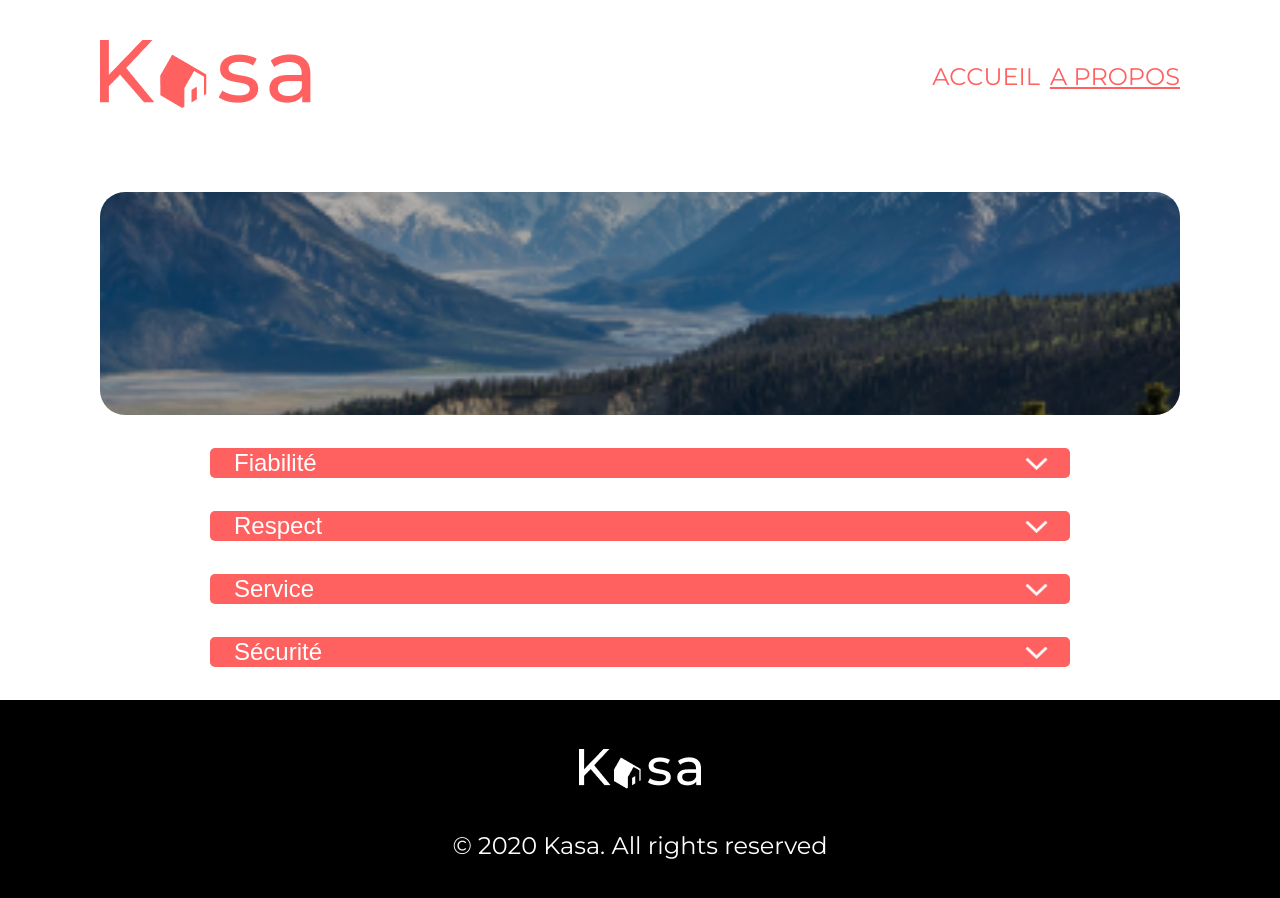
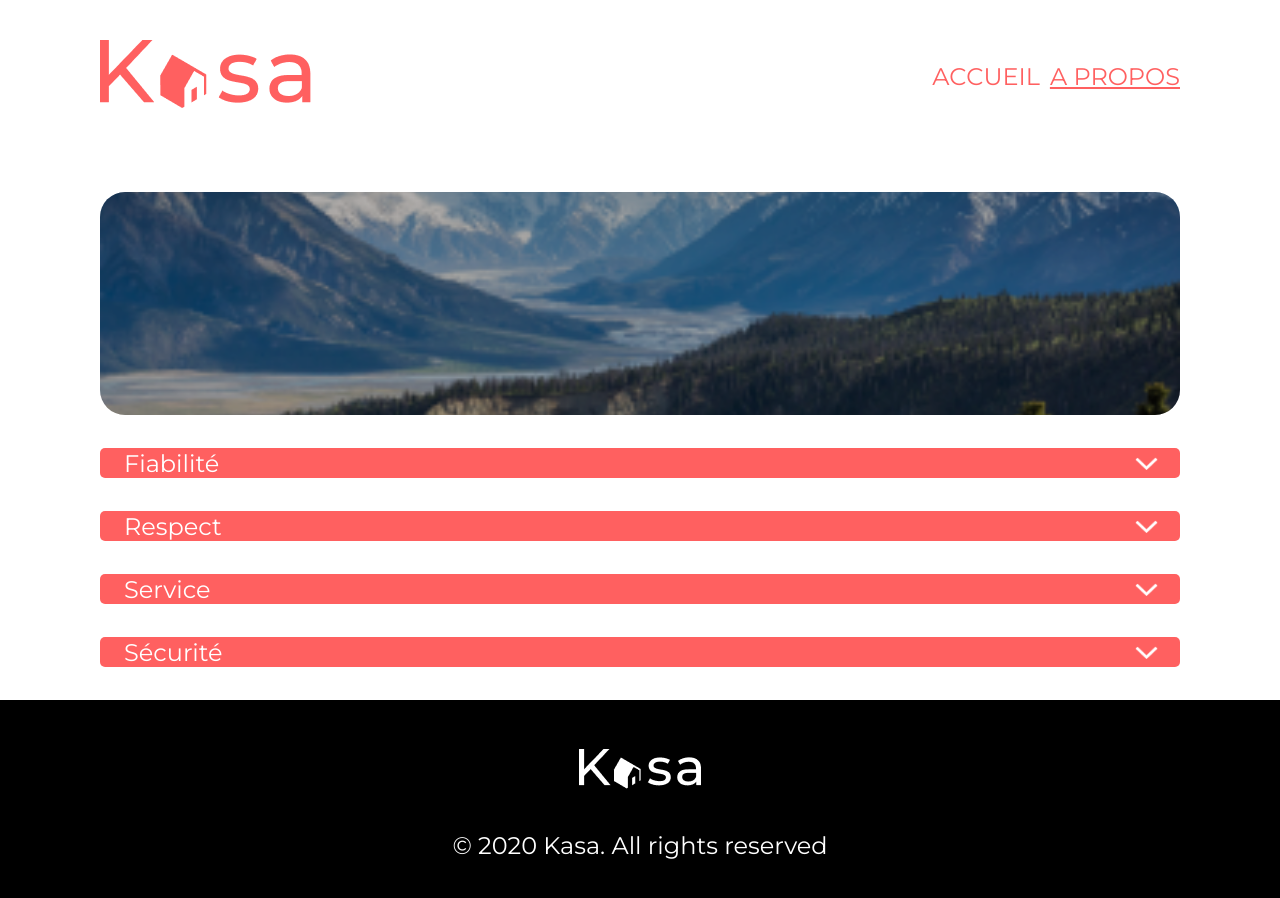
Before and after one commit to LaetitiaH/LaetitiaHars_11_0812202, a React (Create React App) app: page /about in a window 1280 px wide. Shown: the top 898 px of the page. Built offline with nearby package versions, Linux system fonts and the light colour scheme.

Commit message:
:sparkles: add device Provider and GlobalStyle

```diff
--- a/src/components/Banner/index.jsx
+++ b/src/components/Banner/index.jsx
@@ -5,11 +5,6 @@ const BannerContainer = styled.div`
   height: ${({ height }) => height};
   box-sizing: border-box;
   position: relative;
-  margin: 0 20px;
-
-  @media (min-width: 1024px) {
-    margin: 0 100px;
-  }
 `;
 
 const BannerImg = styled.img`
--- a/src/components/RentalCard/index.jsx
+++ b/src/components/RentalCard/index.jsx
@@ -7,7 +7,6 @@ const RentalCardContainer = styled.div`
   min-width: 335px;
   box-sizing: border-box;
   border-radius: 10px;
-  flex: 1;
 
   @media (min-width: 1024px) {
     height: 340px;
--- a/src/index.css
+++ b/src/index.css
@@ -5,11 +5,6 @@
 
 
 body {
-  margin: 0;
-  font-family: Montserrat, -apple-system, BlinkMacSystemFont, 'Segoe UI', 'Roboto', 'Oxygen',
-    'Ubuntu', 'Cantarell', 'Fira Sans', 'Droid Sans', 'Helvetica Neue',
-    sans-serif;
   -webkit-font-smoothing: antialiased;
   -moz-osx-font-smoothing: grayscale;
-
 }
--- a/src/index.jsx
+++ b/src/index.jsx
@@ -8,6 +8,8 @@ import Rental from "./pages/Rental";
 import About from "./pages/About";
 import Error from "./components/Error";
 import Footer from "./components/Footer";
+import GlobalStyle from "./utils/styles/GlobalStyle";
+import { DeviceProvider } from "./utils/context";
 
 const container = document.getElementById("root");
 const root = createRoot(container);
@@ -15,6 +17,8 @@ const root = createRoot(container);
 root.render(
   <React.StrictMode>
     <Router>
+      <DeviceProvider>
+        <GlobalStyle />
         <Header />
         <Routes>
           <Route exact path="/" element={<Home />} />
@@ -23,6 +27,7 @@ root.render(
           <Route path="*" element={<Error />} />
         </Routes>
         <Footer />
+      </DeviceProvider>
     </Router>
   </React.StrictMode>
 );
--- a/src/pages/About/index.jsx
+++ b/src/pages/About/index.jsx
@@ -2,40 +2,31 @@ import backgroundLarge from "../../assets/background-large.png";
 import backgroundSmall from "../../assets/background-small.png";
 import Banner from "../../components/Banner";
 import ExpansionPanel from "../../components/ExpansionPanel";
-import variables from "../../utils/variables";
 import styled from "styled-components";
 import { aboutList } from "../../utils/content-text";
-
-const AboutContainer = styled.div`
-  min-height: calc(
-    100vh - ${variables.height.footer}px - ${variables.height.headerSmall}px
-  );
-
-  @media (min-width: 1024px) {
-    min-height: calc(
-      100vh - ${variables.height.footer}px - ${variables.height.headerLarge}px
-    );
-`;
+import { useContext } from "react";
+import { DeviceContext } from "../../utils/context";
 
 const AboutContent = styled.div`
-  margin: 19px 20px 20px;
+  margin: 20px 0;
   display: flex;
   flex-direction: column;
   row-gap: 20px;
 
   @media (min-width: 1024px) {
-    margin: 33px 210px 33px;
+    margin: 33px 0 33px;
     row-gap: 33px;
   }
 `;
 
 const About = () => {
-  const isDesktopDevice = window.screen.width >= variables.breakpoint.desktop;
-  const backgroundImg = isDesktopDevice ? backgroundLarge : backgroundSmall;
-  const height = isDesktopDevice ? "47px" : "30px";
+  const { device } = useContext(DeviceContext);
+  const backgroundImg =
+    device === "desktop" ? backgroundLarge : backgroundSmall;
+  const height = device === "desktop" ? "47px" : "30px";
 
   return (
-    <AboutContainer>
+    <div className="container">
       <Banner source={backgroundImg} />
       <AboutContent>
         {aboutList.map((item) => (
@@ -47,7 +38,7 @@ const About = () => {
           />
         ))}
       </AboutContent>
-    </AboutContainer>
+    </div>
   );
 };
 
--- a/src/pages/Home/index.jsx
+++ b/src/pages/Home/index.jsx
@@ -7,23 +7,17 @@ import RentalCard from "../../components/RentalCard";
 import { useFetch } from "../../utils/hooks";
 import Loader from "../../components/Loader";
 import RefreshError from "../../components/RefreshError";
+import { Link } from "react-router-dom";
+import { useContext } from "react";
+import { DeviceContext } from "../../utils/context";
 
 const HomeContainer = styled.div`
   display: flex;
   flex-direction: column;
-  min-height: calc(
-    100vh - ${variables.height.footer}px - ${variables.height.headerSmall}px
-  );
-
-  @media (min-width: 1024px) {
-    min-height: calc(
-      100vh - ${variables.height.footer}px - ${variables.height.headerLarge}px
-    );
-  }
 `;
 
 const RentalCardList = styled.div`
-  margin: 22px 20px;
+  margin: 22px 0;
   display: flex;
   justify-content: center;
   flex-wrap: wrap;
@@ -32,7 +26,7 @@ const RentalCardList = styled.div`
   flex: 1;
 
   @media (min-width: 1024px) {
-    margin: 43px 100px;
+    margin: 43px 0;
     background-color: #f7f7f7;
     padding: 56px 50px;
     border-radius: 25px;
@@ -41,17 +35,23 @@ const RentalCardList = styled.div`
   }
 `;
 
+const RentalLink = styled(Link)`
+  flex: 1;
+`;
+
 const Home = () => {
-  const isDesktopDevice = window.screen.width >= variables.breakpoint.desktop;
-  const backgroundHomeImg = isDesktopDevice ? backgroundLarge : backgroundSmall;
-  const height = isDesktopDevice
-    ? `${variables.height.bannerHomeLarge}px`
-    : `${variables.height.bannerHomeSmall}px`;
+  const { device } = useContext(DeviceContext);
+  const backgroundHomeImg =
+    device === "desktop" ? backgroundLarge : backgroundSmall;
+  const height =
+    device === "desktop"
+      ? `${variables.height.bannerHomeLarge}px`
+      : `${variables.height.bannerHomeSmall}px`;
 
   const { data: rentalList, isLoading, hasError } = useFetch(`rentals.json`);
 
   return (
-    <HomeContainer>
+    <HomeContainer className="container">
       <Banner
         source={backgroundHomeImg}
         height={height}
@@ -66,11 +66,9 @@ const Home = () => {
           <RefreshError></RefreshError>
         ) : (
           rentalList.map((rental) => (
-            <RentalCard
-              key={rental.id}
-              img={rental.cover}
-              title={rental.title}
-            />
+            <RentalLink to={`/${rental.id}`} key={rental.id}>
+              <RentalCard img={rental.cover} title={rental.title} />
+            </RentalLink>
           ))
         )}
       </RentalCardList>
--- /dev/null
+++ b/src/utils/context/index.jsx
@@ -0,0 +1,16 @@
+import { createContext, useState } from "react";
+import variables from "../variables";
+
+export const DeviceContext = createContext();
+
+export const DeviceProvider = ({ children }) => {
+  const deviceName =
+    window.screen.width >= variables.breakpoint.desktop ? "desktop" : "mobile";
+  const [device] = useState(deviceName);
+
+  return (
+    <DeviceContext.Provider value={{ device }}>
+      {children}
+    </DeviceContext.Provider>
+  );
+};
--- /dev/null
+++ b/src/utils/styles/GlobalStyle.jsx
@@ -0,0 +1,28 @@
+import { createGlobalStyle } from "styled-components";
+import variables from "../variables";
+
+const StyledGlobalStyle = createGlobalStyle`
+    * {
+    font-family: Montserrat, -apple-system, BlinkMacSystemFont, 'Segoe UI', 'Roboto', 'Oxygen',
+    'Ubuntu', 'Cantarell', 'Fira Sans', 'Droid Sans', 'Helvetica Neue',
+    sans-serif;
+    }
+
+    body {
+    margin:0;
+    }
+
+    .container {
+    margin: 0 20px;
+    min-height: calc(100vh - ${variables.height.footer}px - ${variables.height.headerSmall}px);
+
+      @media (min-width: 1024px) {
+      margin: 0 100px;
+      min-height: calc(100vh - ${variables.height.footer}px - ${variables.height.headerLarge}px);
+      }
+    }
+`;
+
+const GlobalStyle = () => <StyledGlobalStyle />;
+
+export default GlobalStyle;
```
Lines whose indentation alone changed are shown as unchanged.
